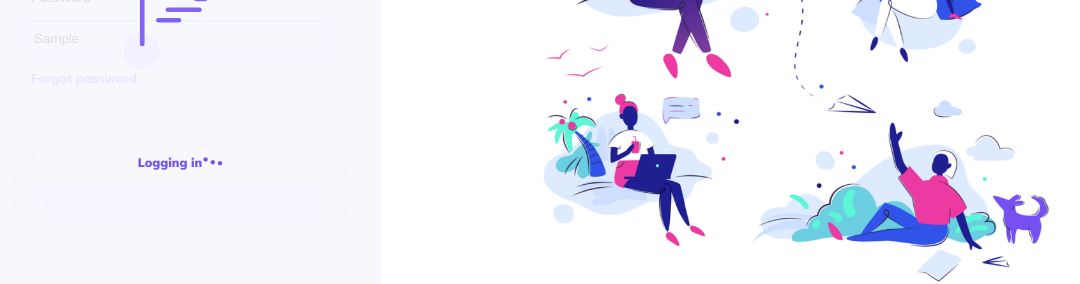
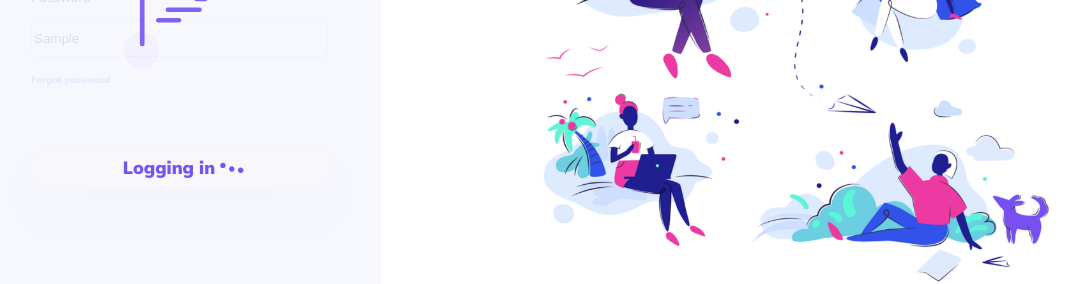
Before and after one commit to MBerry97/login-screen, a React (Create React App) app: page / in a window 1280 px wide. Both pictures are taken after typing "Sample", "Sample" into the empty fields and a click on the button "Login". Shown: the part 313-597 px from the top of the page, without its empty margins (19-1099 px from the left). Built offline with nearby package versions, Linux system fonts and the light colour scheme.

Commit message:
positioning of jumping dots

```diff
--- a/src/components/animations/animations.css
+++ b/src/components/animations/animations.css
@@ -8,6 +8,9 @@
   height: 22px;
   grid-area: loginInput;
   overflow: visible;
+  position: relative;
+  left: 5px;
+  top: 2px;
 }
 
 .animation__LoadingContainer {
--- a/src/components/animations/jumpingDotsAnim.jsx
+++ b/src/components/animations/jumpingDotsAnim.jsx
@@ -14,11 +14,11 @@ const JumpingDotsAnim = (props) => {
     };
 
   return (
-    <div data-testid='jumpingDots' className='animation__DotsContainer' id='dotsAnimation'>
+    <div data-testid='jumpinDots' className='animation__DotsContainer' id='dotsAnimation'>
    <Lottie
 	    options={defaultOptions}
-        height={13}
-        width={22}
+        height={16}
+        width={24}
       />
     </div>
   );
--- a/src/components/loginBox/loginButton/loginButton.css
+++ b/src/components/loginBox/loginButton/loginButton.css
@@ -47,7 +47,4 @@
   .loginButton__container button {
     max-height: 2.3rem;
   }
-  .loginButton__container span {
-    font-size: 0.77rem;
-  }
 }
--- a/src/components/loginBox/loginInputForm/loginInputForm.css
+++ b/src/components/loginBox/loginInputForm/loginInputForm.css
@@ -30,4 +30,7 @@
   .inputForm__text {
     font-size: 0.8rem;
   }
+  #forgotPassword__text {
+    font-size: 0.6rem;
+  }
 }
--- a/src/components/loginBox/rememberPassword/rememberPassword.css
+++ b/src/components/loginBox/rememberPassword/rememberPassword.css
@@ -51,7 +51,7 @@
   content: '';
   height: 17px;
   width: 17px;
-  left: 4px;
+  left: 3px;
   bottom: 3px;
   background-color: white;
   -webkit-transition: 0.4s;
@@ -69,7 +69,7 @@ input:checked + .slider {
 input:checked + .slider:before {
   -webkit-transform: translateX(26px);
   -ms-transform: translateX(26px);
-  transform: translateX(22px);
+  transform: translateX(18px);
 }
 
 /* Rounded sliders */
```
Also changed, not shown: 1 other file (tests, documents, lock files or other folders).
